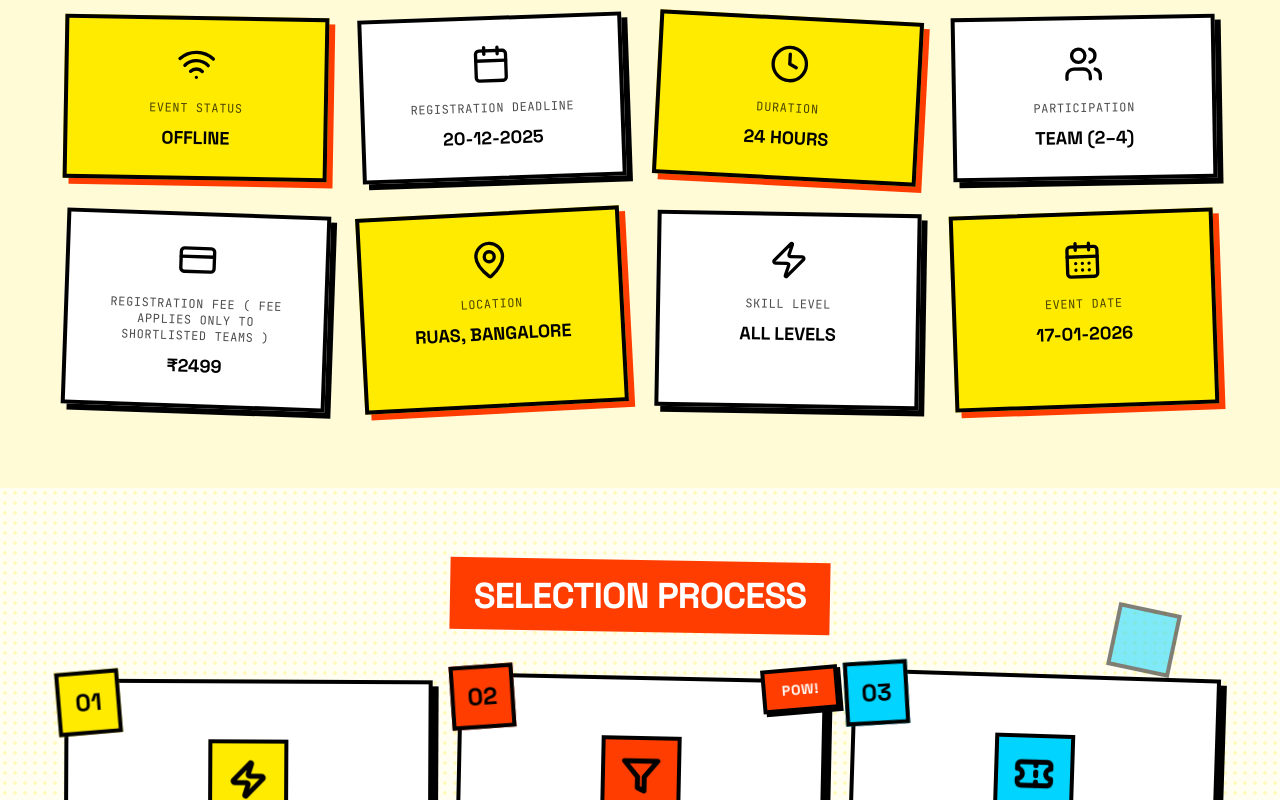
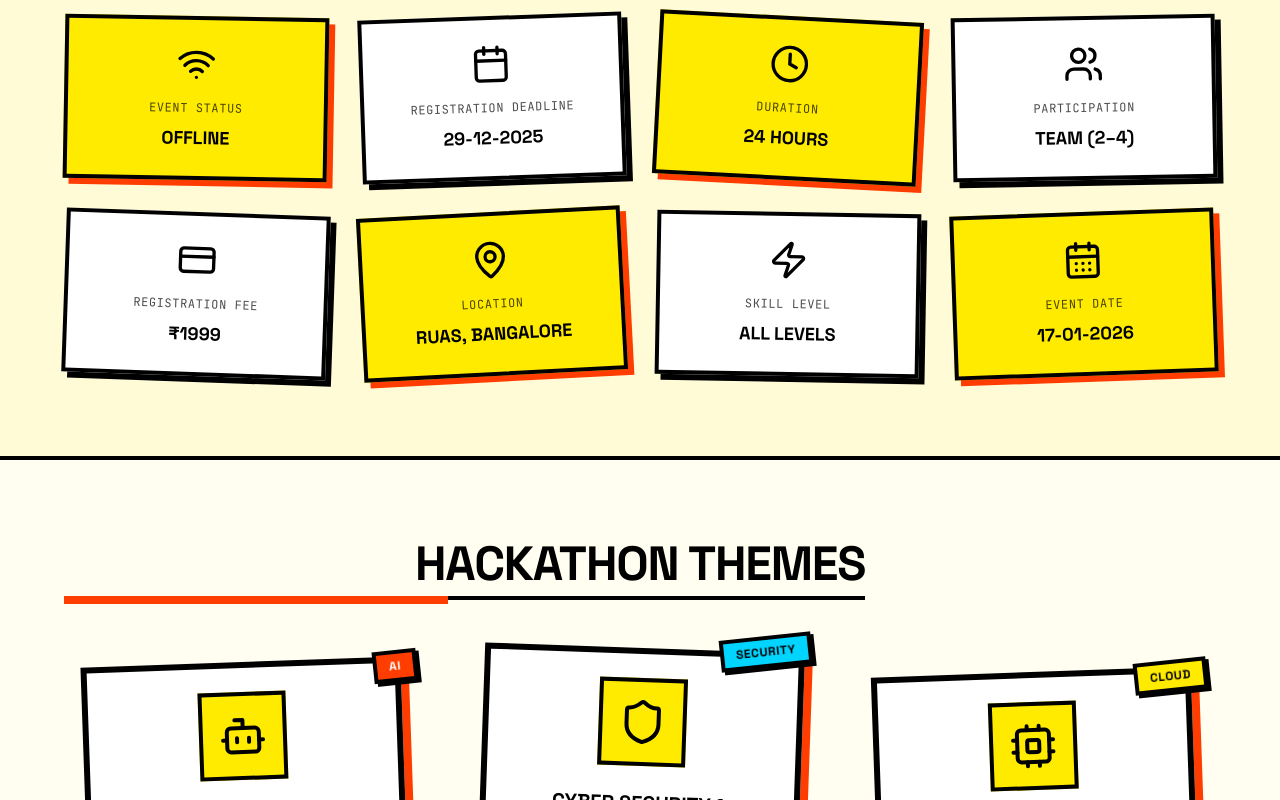
Before and after one commit to Build-Ora/import_paradox, a Next.js app: page / in a window 1280 px wide. Shown: the part 1560-2360 px from the top of the page. Built offline with nearby package versions, Linux system fonts and the light colour scheme.

Commit message:
Updated with the registration details

```diff
--- a/app/page.tsx
+++ b/app/page.tsx
@@ -21,7 +21,7 @@ export default function Home() {
         <HeroSection />
         <AboutSection />
         <EventDetails />
-        <SelectionProcess />
+        {/* <SelectionProcess /> */}
         <ThemesSection />
         <PrizePool />
         <RulesSection />
--- a/components/event-details.tsx
+++ b/components/event-details.tsx
@@ -6,10 +6,10 @@ import { Wifi, Calendar, Clock, Users, CreditCard, MapPin, Zap, CalendarDays } f
 
 const details = [
   { icon: Wifi, label: "Event Status", value: "OFFLINE", accent: true },
-  { icon: Calendar, label: "Registration Deadline", value: "20-12-2025" },
+  { icon: Calendar, label: "Registration Deadline", value: "29-12-2025" },
   { icon: Clock, label: "Duration", value: "24 HOURS", accent: true },
   { icon: Users, label: "Participation", value: "TEAM (2–4)" },
-  { icon: CreditCard, label: "Registration Fee ( Fee applies only to shortlisted teams )", value: "₹2499" },
+  { icon: CreditCard, label: "Registration Fee", value: "₹1999" },
   { icon: MapPin, label: "Location", value: "RUAS, BANGALORE", accent: true},
   { icon: Zap, label: "Skill Level", value: "ALL LEVELS" },
   { icon: CalendarDays, label: "Event Date", value: "17-01-2026",accent: true },
--- a/components/hero-section.tsx
+++ b/components/hero-section.tsx
@@ -59,12 +59,12 @@ export function HeroSection() {
 
           {/* CTA Buttons */}
           <div className="flex flex-col sm:flex-row items-center justify-center gap-6">
-            <a href="https://devnovate.co/event/import-paradox" target="_blank" rel="noopener noreferrer">
+            <a href="https://unstop.com/hackathons/import-paradox-m-s-ramaiah-university-of-applied-sciences-msruas-bengaluru-karnataka-1609725" target="_blank" rel="noopener noreferrer">
               <ComicButton variant="primary">REGISTER NOW!</ComicButton>
             </a>
 
             <a
-              href="https://docs.google.com/presentation/d/18LuCMBHyDVI-IuLYzyQqNPxA7NfHhJcL/edit?usp=drivesdk&ouid=101920307489314200500&rtpof=true&sd=true"
+              href="https://docs.google.com/presentation/d/18LuCMBHyDVI-IuLYzyQqNPxA7NfHhJcL/"
               target="_blank"
               rel="noopener noreferrer"
             >
```
